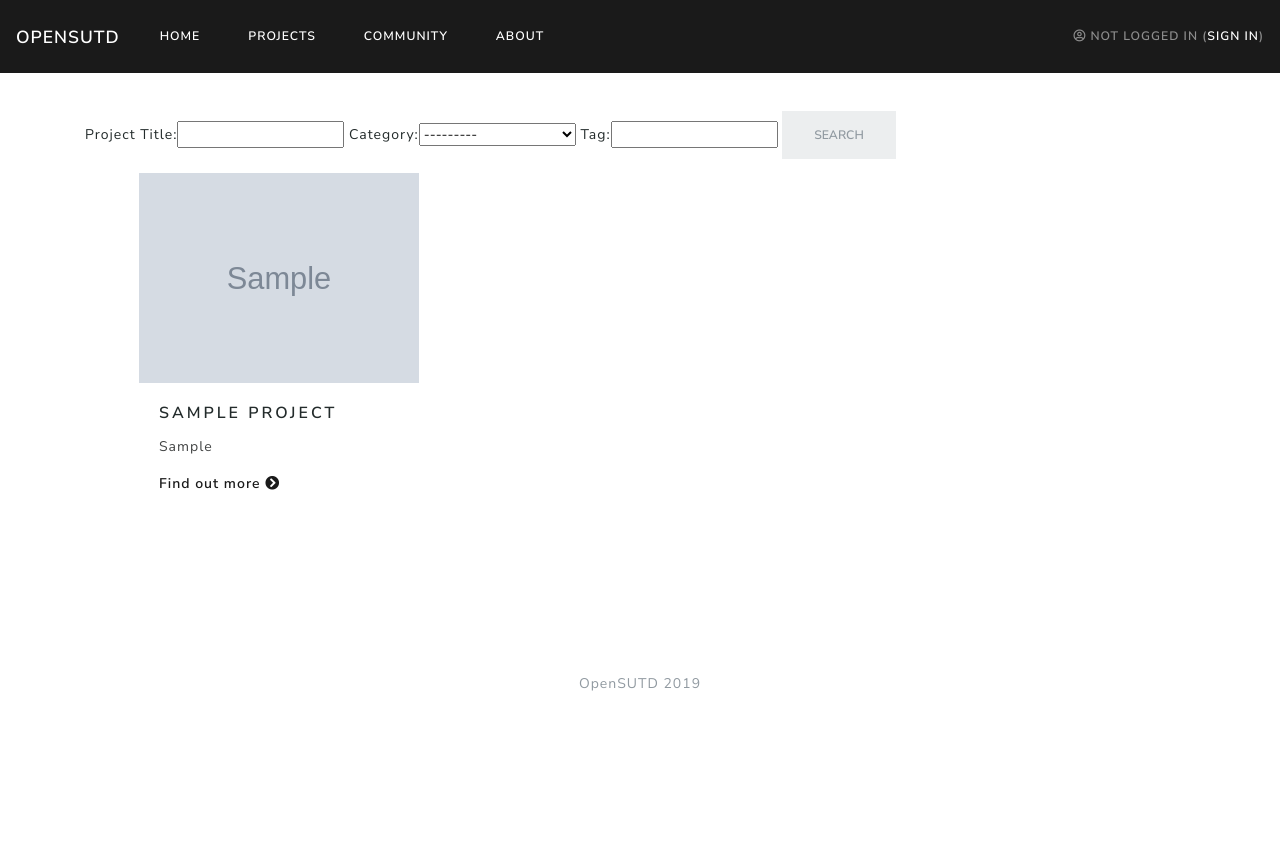
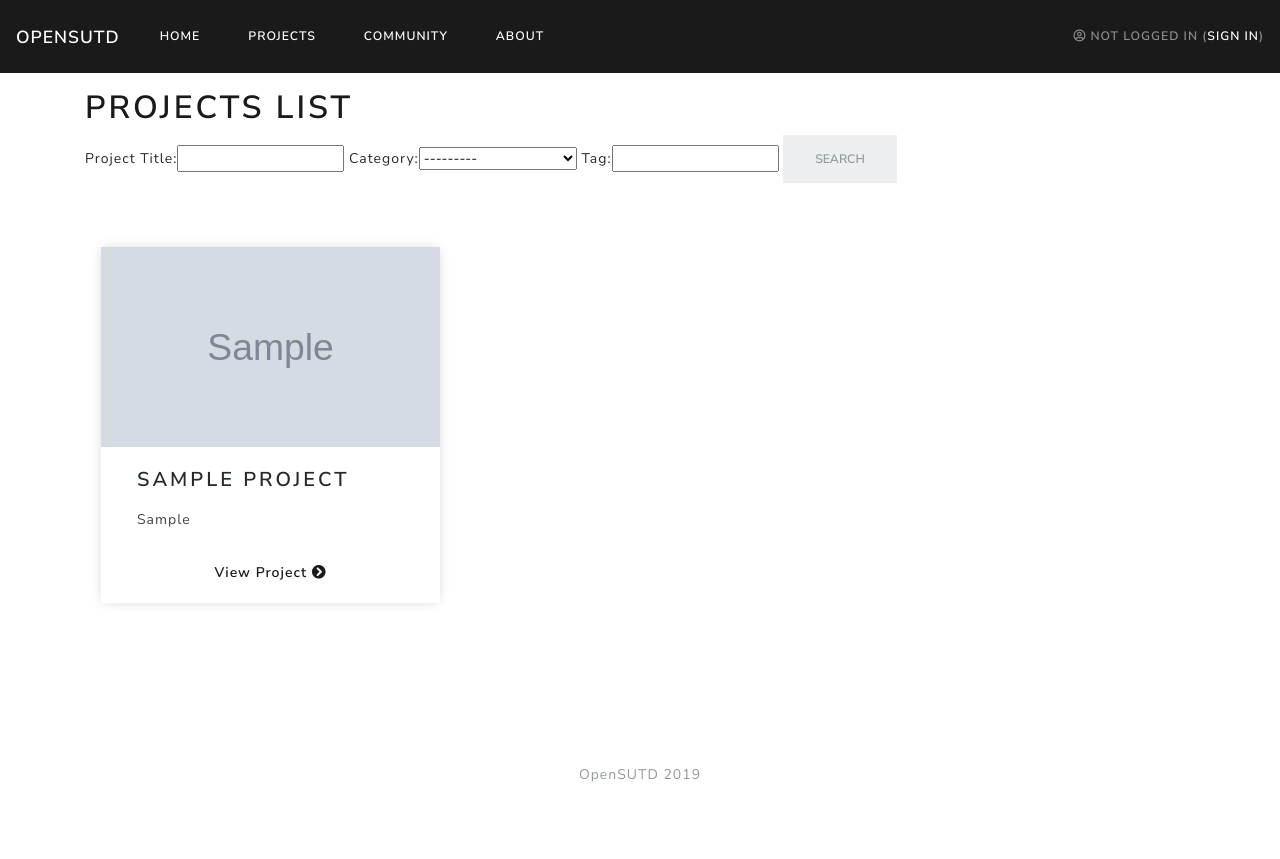
Before and after one commit to OpenSUTD/web-platform-prototype, a Django app: page /projects/search in a window 1280 px wide. Shown: the top 859 px of the page. Run offline with Django 3.2, Linux system fonts and the light colour scheme; tables that the repository leaves empty hold one stand-in row (values such as "Sample post"); grey boxes marked "Sample" are stand-in pictures; some libraries are stand-ins or nearby versions.

Commit message:
Clean up search project page; include featured image; edited demodata.csv

```diff
--- a/projects/filters.py
+++ b/projects/filters.py
@@ -7,7 +7,7 @@ class ProjectFilter(django_filters.FilterSet):
         ("UROP", "UROP Projects"),
         ("UTOP", "UTOP Projects"),
         ("ACAD", "Academic Projects"),
-        ("SELF", "Self-initiated Projects"),
+        ("SELF", "Self-Initiated Projects"),
         ("NONE", "Other Projects")
     )
 
--- a/projects/models.py
+++ b/projects/models.py
@@ -153,6 +153,12 @@ class OpenSUTDProjectManager(object):
 
         project.save()
 
+    def set_featured_image(self, project_uid, featured_image):
+        project = Project.objects.get(project_uid=project_uid)
+        project.featured_image = featured_image
+
+        project.save()
+
 
 class OpenSUTDUserManager(BaseUserManager):
 
--- a/projects/templates/projects/listfilter.html
+++ b/projects/templates/projects/listfilter.html
@@ -1,32 +1,42 @@
 {% extends 'base.html' %}
 {% load bootstrap %}
 
-{% block title %}Project List{% endblock title %}
+{% block content %}
+<div class="container">
 
-{% block content %}
-
-<h1 class="page-header">Projects</h1>
-
-<div class="container">
+    <h1 class="page-header" style="padding: 1.5rem 0rem 0rem 0rem">Projects List</h1>
 
     <form method="GET">
         {{ filter.form|bootstrap }}
         <button type="submit" class=btn btn-primary style="background-color: #eceeef">Search</button>
     </form>
-
-    <ul>
-        {% for project in filter.qs %}
-        <div class="card" style="display:inline-table;width:20em;height:20em;margin:1em;padding-bottom:0px;">
-            <img src="{{ project.featured_image }}" class="card-img-top">
-            <div class="card-body">
-                <h5 class="card-title">{{ project.title }}</h5>
-                <p class="card-text">{{ project.caption }}</p>
-                <a href="{% url 'projects:project_page' project.project_uid %}" class="card-link">Find out more <i
-                        class="fas fa-chevron-circle-right"></i></a>
-            </div>
+    <div class="row" style="padding: 1rem">
+            {% if filter.qs %}
+            <!-- start iteration -->
+            {% for project_item in filter.qs %}
+            <div class="col-sm-4" style="margin-top: 2rem">
+                    <div class="project-card-sm">
+                        <!-- <img src="{{ project_item.featured_image }}" class="card-img-top"> -->
+                        {% if project_item.featured_image == "" %}
+                        <img src="https://howtomechatronics.com/wp-content/uploads/2017/11/Arduino-Robot-Car-Project.jpg" class="generic-img" alt="Generic Image" style="height: 200px">
+                        {% else %}
+                        <img src={{ project_item.featured_image }} class="generic-img" alt="Project Image" style="height: 200px">
+                        {% endif %}
+                        <div class="card-body">
+                            <h4 class="card-title">{{ project_item.title }}</h4>
+                            <p class="card-text">{{ project_item.caption }}</p>
+                            <div class="row" style="display: flex; justify-content: space-around">
+                                <a href="{% url 'projects:project_page' project_item.project_uid %}" class="card-link">
+                                    View Project <i class="fas fa-chevron-circle-right"></i></a>
+                            </div>
+                        </div>
+                    </div>
+                </div>
+            {% endfor %}
+            {% else %}
+            <p>Error! No projects are available.</p>
+            {% endif %}
         </div>
-        {% endfor %}
-    </ul>
 </div>
 
 {% endblock content %}
--- a/projects/urls.py
+++ b/projects/urls.py
@@ -11,7 +11,7 @@ urlpatterns = [
     path('leaders/', views.leaders_page_view, name="leaders"),
     path('users/<user_id>/', views.user_view, name="user"),
     path('projects/', views.projects_list_view, name="projects_list"),
-    path('projects/search', views.project_listfilter, name="projects_list_filter"),
+    path('projects/search', views.project_list_filter, name="projects_list_filter"),
     path('projects/<project_uid>/', views.project_view, name="project_page"),
     path('admin/approval', views.approval_view, name='approval'),
     path('admin/submit', views.submit_new_project, name='submit_new'),
--- a/projects/views.py
+++ b/projects/views.py
@@ -98,7 +98,7 @@ def project_view(request, project_uid):
         return HttpResponseNotFound("Project not approved!")
 
 
-def project_listfilter(request):
+def project_list_filter(request):
     f = ProjectFilter(
         request.GET, queryset=models.Project.objects.all().filter(status="ACCEPT"))
     return render(request, "projects/listfilter.html", {"filter": f})
```
Also changed, not shown: demo_data.csv (+20 -20 lines), populate_db.py (+5 -2 lines).
